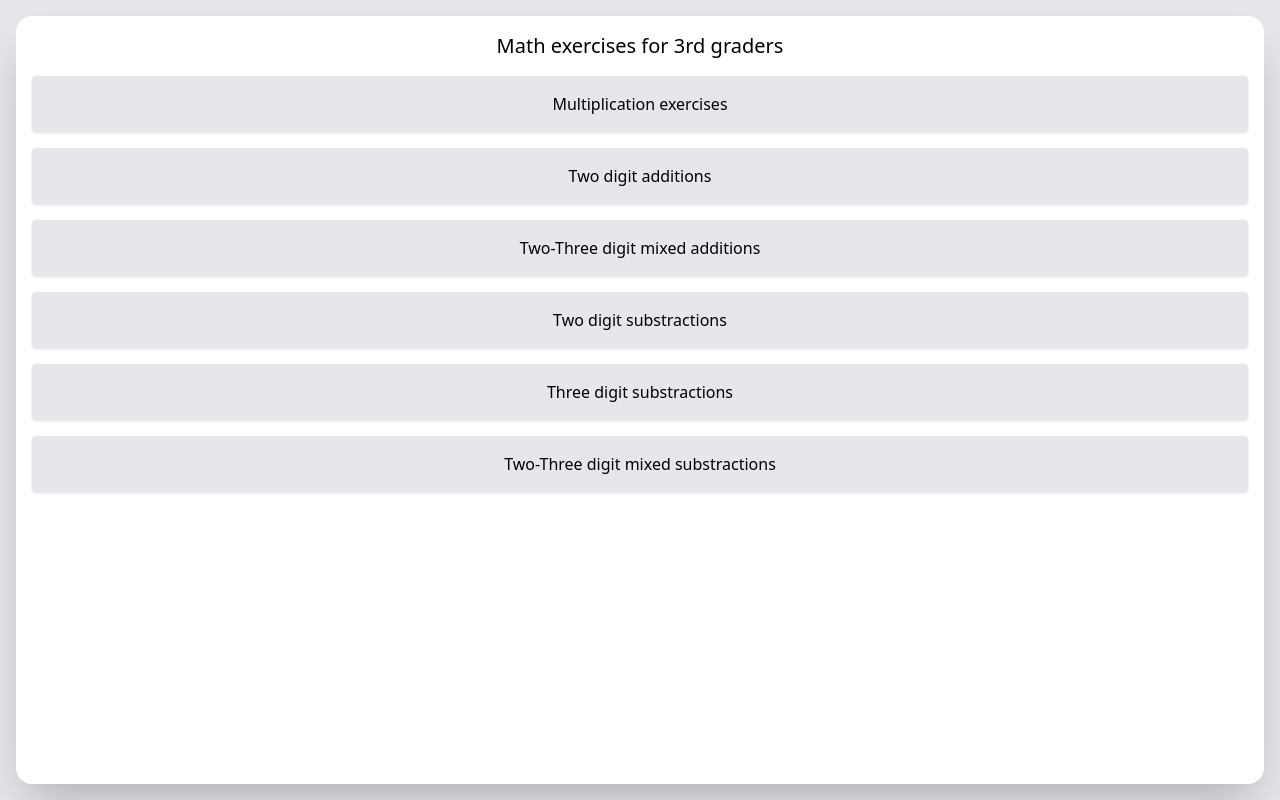
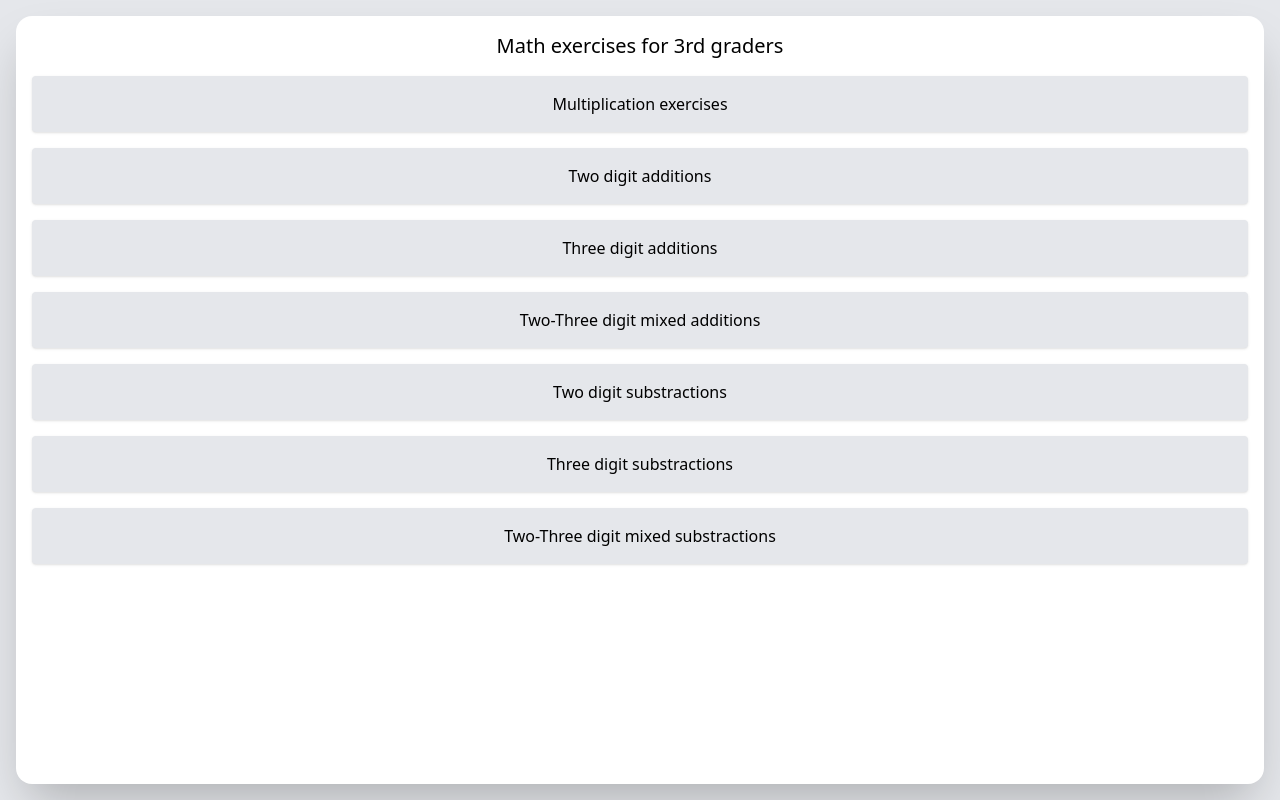
Before and after one commit to polatengin/vaduz, a React (Create React App) app: page / in a window 1280 px wide. Built offline with nearby package versions, Linux system fonts and the light colour scheme.

Commit message:
adding three digit additions button to the menu

```diff
--- a/src/App.tsx
+++ b/src/App.tsx
@@ -28,6 +28,7 @@ export const App: FunctionComponent = () => {
           <div className="flex flex-col gap-4 mt-4">
             <button className="py-4 bg-gray-200 rounded shadow" onClick={() => gotoPage("Exercise: Multiplications")}>Multiplication exercises</button>
             <button className="py-4 bg-gray-200 rounded shadow" onClick={() => gotoPage("Exercise: Two Digit Additions")}>Two digit additions</button>
+            <button className="py-4 bg-gray-200 rounded shadow" onClick={() => gotoPage("Exercise: Three Digit Additions")}>Three digit additions</button>
             <button className="py-4 bg-gray-200 rounded shadow">Two-Three digit mixed additions</button>
             <button className="py-4 bg-gray-200 rounded shadow">Two digit substractions</button>
             <button className="py-4 bg-gray-200 rounded shadow">Three digit substractions</button>
```
